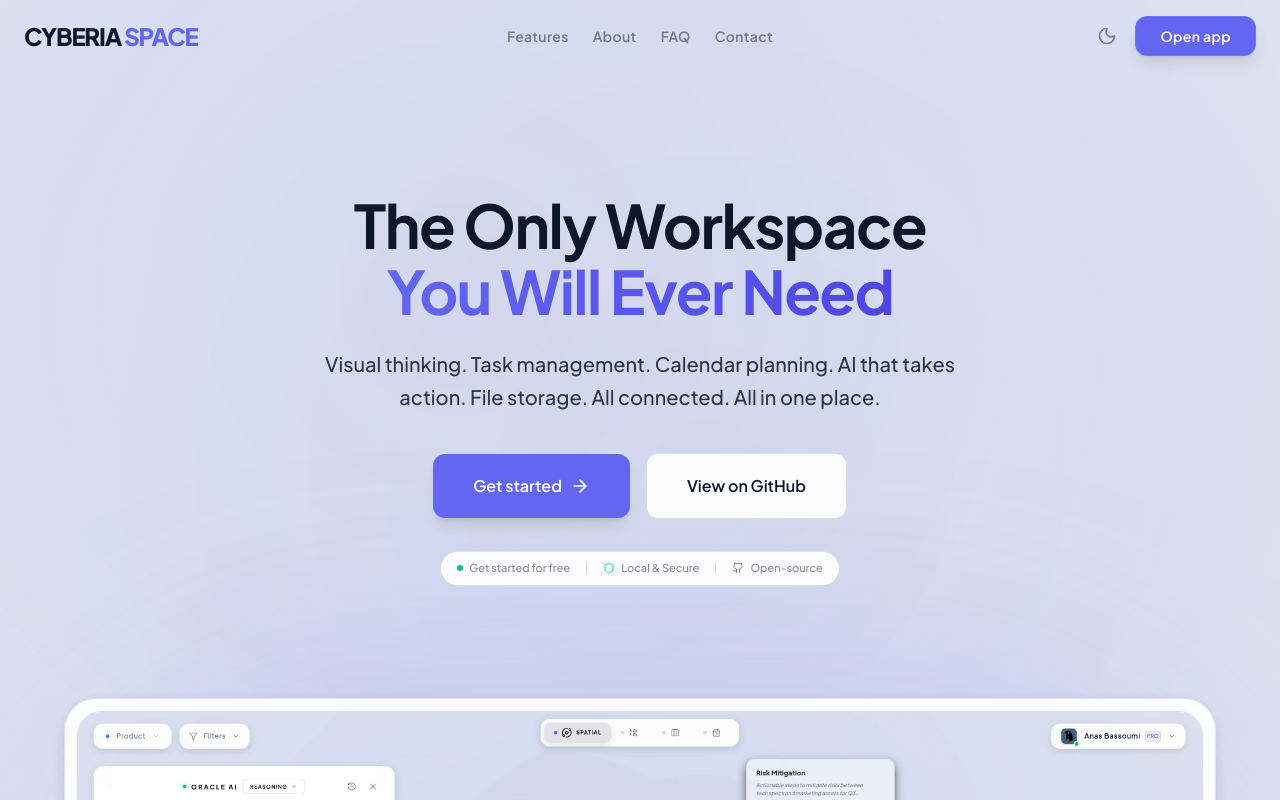
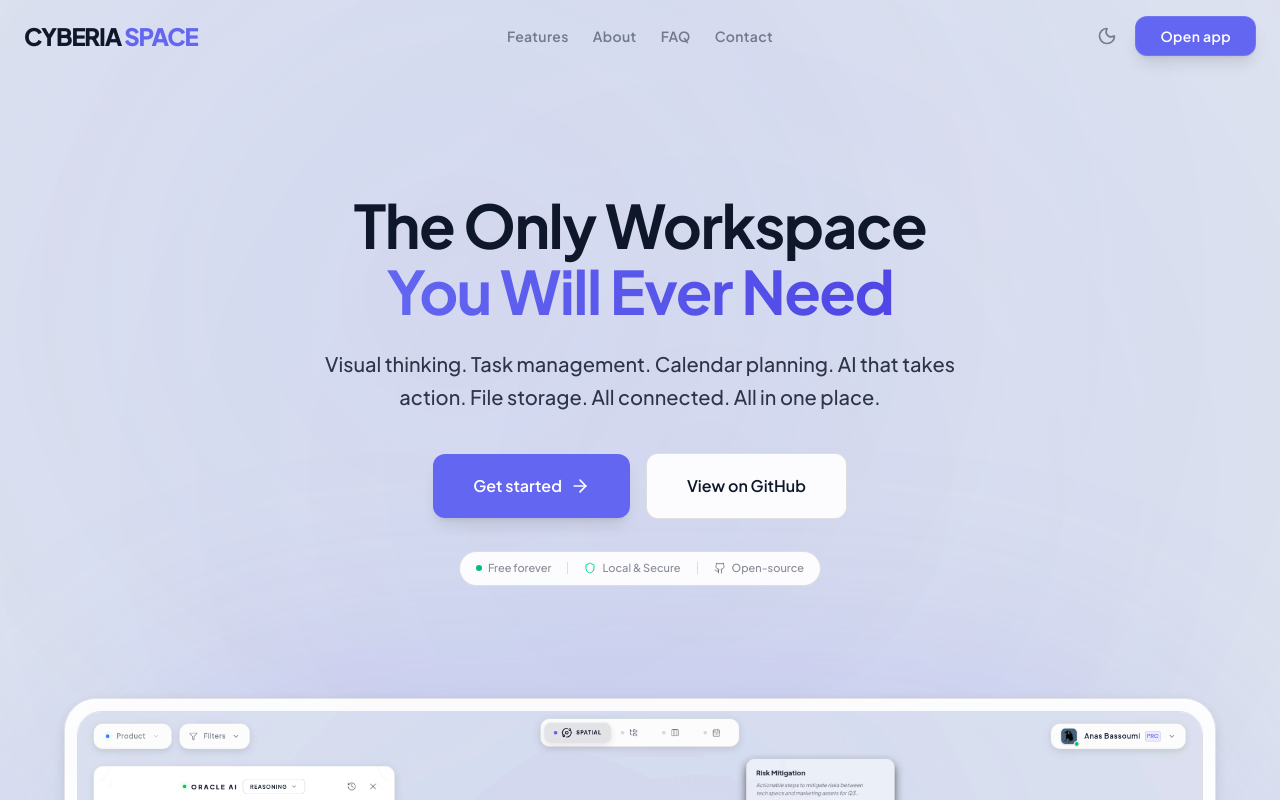
Before and after one commit to anas1412/cyberiaspace, a React (Vite) app: page / in a window 1280 px wide. Shown: the top 800 px of the page. Built offline with nearby package versions, Linux system fonts and the light colour scheme.

Commit message:
fix: 'Free forever'

```diff
--- a/src/components/Homepage.tsx
+++ b/src/components/Homepage.tsx
@@ -257,7 +257,7 @@
                 <div className="inline-flex items-center gap-4 px-4 py-2 rounded-full bg-[var(--glass-bg)] backdrop-blur-md border border-[var(--glass-border)]">
                   <div className="flex items-center gap-1.5">
                     <div className="w-1.5 h-1.5 rounded-full bg-emerald-500" />
-                    <span className="text-[11px] font-medium text-[var(--text-muted)]">Get started for free</span>
+                    <span className="text-[11px] font-medium text-[var(--text-muted)]">Free forever</span>
                   </div>
                   <div className="w-px h-3 bg-[var(--glass-border)]" />
                   <div className="flex items-center gap-1.5">
@@ -597,7 +597,7 @@
               </h2>
               <p className="text-[var(--text-muted)] text-lg mb-10 max-w-lg mx-auto">
                 Free, open-source, local. Your canvas, your data, your AI.
-                Get started for free.
+                Free forever.
               </p>
               <div className="flex flex-col sm:flex-row items-center justify-center gap-4">
                 <a
```
